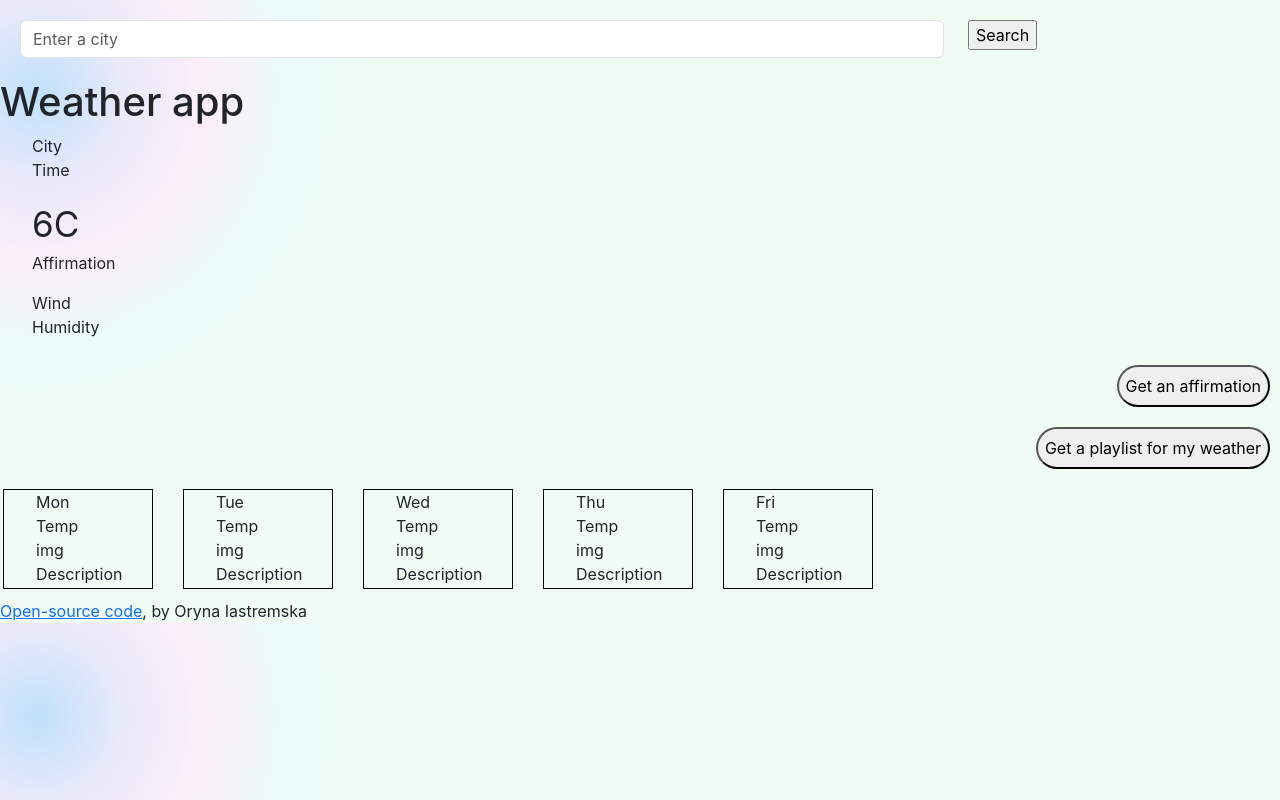
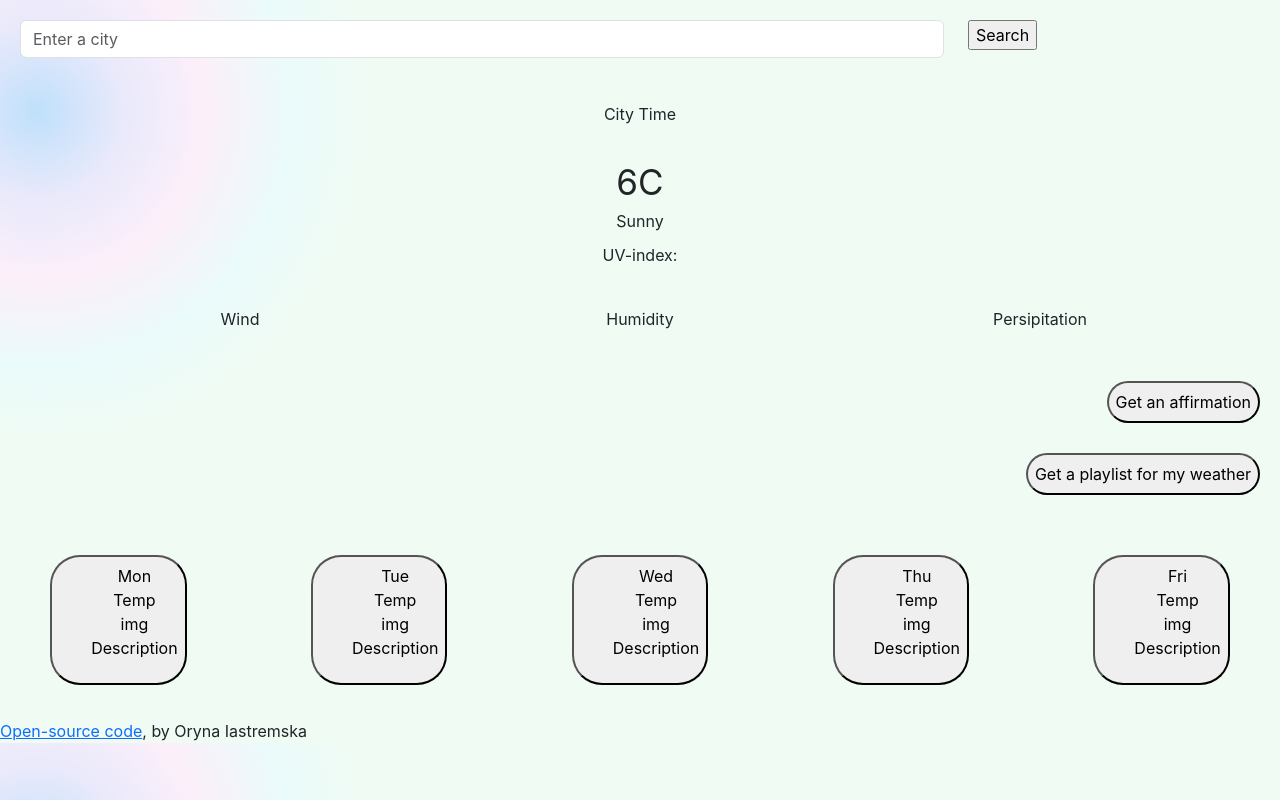
Before and after one commit to Arinuccia/weather-app-react, a React (Create React App) app: page / in a window 1280 px wide. Built offline with nearby package versions, Linux system fonts and the light colour scheme.

Commit message:
created new js elements
created onClick button that generates random alerts
created forecast element
added css

```diff
--- a/src/App.css
+++ b/src/App.css
@@ -8,10 +8,26 @@ body {
     rgb(240, 251, 244) 100.7%
   );
 }
-.description {
+.line-1 {
+  text-align: center;
+}
+.description1 {
+  margin: 30px;
+}
+.description2 {
+  text-align: center;
+  margin: 40px;
 }
 .temperature {
   font-size: 35px;
+  text-align: center;
+}
+.weather-d {
+  text-align: center;
+  margin-bottom: 10px;
+}
+.uv-index {
+  text-align: center;
 }
 li {
   list-style: none;
@@ -27,13 +43,12 @@ button:hover {
 }
 .button1 {
   text-align: right;
+  margin: 10px;
 }
 .forecast {
-  width: 150px;
-  height: 100px;
-  border: 1px solid black;
-  padding: 0px;
-  margin: 10px 15px;
+  text-align: center;
+  margin: auto;
+  margin-top: 30px;
 }
 
 form {
--- /dev/null
+++ b/src/Button.js
@@ -0,0 +1,38 @@
+import React from "react";
+import "./Weather";
+export default function Button() {
+  const alerts = [
+    "✨My existence matters, and because of me, there are people who smile brighter.",
+    "✨The worst is all behind me, and the best is yet to come.",
+    "✨I am rooted in wholeness and love.",
+    "✨I am love. I am purpose. I was made with divine intention. ",
+    "✨I will not compare myself to strangers on the Internet.",
+    "✨I am resilient and can get through anything.",
+    "✨You are enough just as you are.",
+    "✨I will face challenges but they are impermanent, and I have the strength to overcome them.",
+    "✨I deserve to do work that fulfills me, and I deserve to hold my dream job.",
+    "✨The world is better with me in it.",
+    "✨I trust my intuition.",
+    "✨I can overcome all roadblocks.",
+    "✨My potential is powerful. ",
+    "✨I am braver than I give myself credit for.",
+  ];
+
+  const generateRandomAlert = () => {
+    const randomIndex = Math.floor(Math.random() * alerts.length);
+    const randomAlert = alerts[randomIndex];
+    alert(randomAlert);
+  };
+
+  return (
+    <div className="Button">
+      <div className="button1">
+        <button onClick={generateRandomAlert}>Get an affirmation</button>
+      </div>
+
+      <div className="button1">
+        <button>Get a playlist for my weather</button>
+      </div>
+    </div>
+  );
+}
--- /dev/null
+++ b/src/Forecast.js
@@ -0,0 +1,63 @@
+import React from "react";
+import "./App.css";
+export default function Forecast() {
+  return (
+    <div className="Forecast">
+      <div className="row ">
+        <div className="col-2 forecast">
+          <button>
+            <ul>
+              <li>Mon</li>
+              <li>Temp</li>
+              <li>img</li>
+              <li>Description</li>
+            </ul>
+          </button>
+        </div>
+
+        <div className="col-2 forecast">
+          <button>
+            <ul>
+              <li>Tue</li>
+              <li>Temp</li>
+              <li>img</li>
+              <li>Description</li>
+            </ul>
+          </button>
+        </div>
+
+        <div className="col-2 forecast">
+          <button>
+            <ul>
+              <li>Wed</li>
+              <li>Temp</li>
+              <li>img</li>
+              <li>Description</li>
+            </ul>
+          </button>
+        </div>
+
+        <div className="col-2 forecast">
+          <button>
+            <ul>
+              <li>Thu</li>
+              <li>Temp</li>
+              <li>img</li>
+              <li>Description</li>
+            </ul>
+          </button>
+        </div>
+        <div className="col-2 forecast">
+          <button>
+            <ul>
+              <li>Fri</li>
+              <li>Temp</li>
+              <li>img</li>
+              <li>Description</li>
+            </ul>
+          </button>
+        </div>
+      </div>
+    </div>
+  );
+}
--- a/src/Weather.js
+++ b/src/Weather.js
@@ -1,78 +1,34 @@
-import React, { useState } from "react";
-import axios from "axios";
+import React from "react";
+
 import "./App.css";
 export default function Weather() {
   return (
     <div className="Weather">
-      <h1> Weather app</h1>
-      <ul>
-        <li>City</li>
-        <li>Time</li>
-      </ul>
-      <div className="row">
+      <br />
+      <div className="line-1">
+        City <span className="line-1">Time</span>
+      </div>
+
+      <div className="row description1">
         <div className="col-12">
-          <ul>
-            <li className="temperature">6C</li>
-            <li>Affirmation</li>
-          </ul>
+          <li className="temperature">6C</li>
         </div>
-
         <div className="col-12">
-          <ul className="description">
-            <li>Wind</li>
-            <li>Humidity</li>
-          </ul>
+          <li className="weather-d">Sunny</li>
+        </div>
+        <div className="col-12">
+          <li className="uv-index">UV-index:</li>
         </div>
       </div>
-      <div className="button1">
-        <button>Get an affirmation</button>
-      </div>
-      <div className="button1">
-        <button>Get a playlist for my weather</button>
-      </div>
-      <div className="row ">
-        <div className="col-2 forecast">
-          <ul>
-            <li>Mon</li>
-            <li>Temp</li>
-            <li>img</li>
-            <li>Description</li>
-          </ul>
+      <div className="row description2">
+        <div className="col-4">
+          <li>Wind</li>
         </div>
-
-        <div className="col-2 forecast">
-          <ul>
-            <li>Tue</li>
-            <li>Temp</li>
-            <li>img</li>
-            <li>Description</li>
-          </ul>
+        <div className="col-4">
+          <li>Humidity</li>
         </div>
-
-        <div className="col-2 forecast">
-          <ul>
-            <li>Wed</li>
-            <li>Temp</li>
-            <li>img</li>
-            <li>Description</li>
-          </ul>
-        </div>
-
-        <div className="col-2 forecast">
-          <ul>
-            <li>Thu</li>
-            <li>Temp</li>
-            <li>img</li>
-            <li>Description</li>
-          </ul>
-        </div>
-        <div className="col-2 forecast">
-          <ul>
-            <li>Fri</li>
-            <li>Temp</li>
-            <li>img</li>
-            <li>Description</li>
-          </ul>
+        <div className="col-4">
+          <li>Persipitation</li>
         </div>
       </div>
     </div>
--- a/src/index.js
+++ b/src/index.js
@@ -3,6 +3,9 @@ import ReactDOM from "react-dom/client";
 import "./index.css";
 import SearchEngine from "./SearchEngine";
 import Weather from "./Weather";
+import Button from "./Button";
+import Forecast from "./Forecast";
+import "./App.css";
 import reportWebVitals from "./reportWebVitals";
 
 const root = ReactDOM.createRoot(document.getElementById("root"));
@@ -10,6 +13,9 @@ root.render(
   <React.StrictMode>
     <SearchEngine />
     <Weather />
+    <Button />
+    <Forecast />
+    <br />
     <a
       href="https://github.com/Arinuccia/weather-app-react"
       target="_blank"
```
